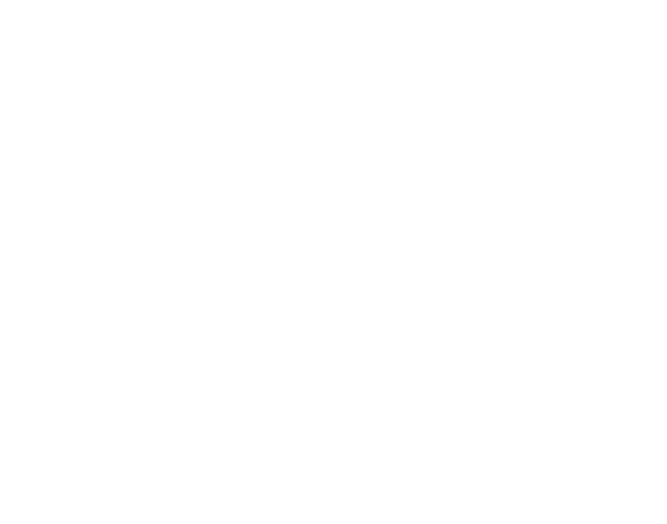
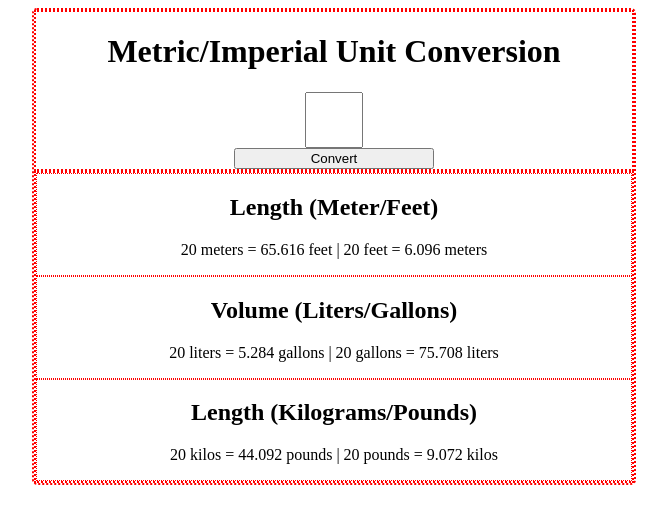
Before and after one commit to ItamarLu/Unit-Conversion, a plain HTML site: page index.html in a window 1280 px wide. Shown: the whole page, without its empty margins (306-973 px from the left). Drawn offline with Linux system fonts and the light colour scheme.

Commit message:
html done

```diff
--- a/index.html
+++ b/index.html
@@ -5,12 +5,29 @@
   <meta http-equiv="X-UA-Compatible" content="IE=edge">
   <meta name="viewport" content="width=device-width, initial-scale=1.0">
   <link rel="stylesheet" href="styles.css">
-  <title>Document</title>
+  <title>Metric/Imperial</title>
 </head>
 <body>
-  <div>
-
-
+  <div id="container">
+    <div id="first-part">
+      <h1>Metric/Imperial Unit Conversion</h1>
+      <input id="number-box" type="number">
+      <button id="convert-btn">Convert</button>
+    </div>
+    <div id="second-part">
+      <div class="measurement-boxes" id="length-box">
+        <h2>Length (Meter/Feet)</h2>
+        <p>20 meters = 65.616 feet | 20 feet = 6.096 meters</p>
+      </div>
+      <div class="measurement-boxes" id="volume-box">
+        <h2>Volume (Liters/Gallons)</h2>
+        <p>20 liters = 5.284 gallons | 20 gallons = 75.708 liters</p>
+      </div>
+      <div class="measurement-boxes" id="mass-box">
+        <h2>Length (Kilograms/Pounds)</h2>
+        <p>20 kilos = 44.092 pounds | 20 pounds = 9.072 kilos</p>
+      </div>
+    </div>
   </div>
   <script src="index.js"></script>
 </body>
--- a/styles.css
+++ b/styles.css
@@ -0,0 +1,28 @@
+#container{
+  border: 2px dotted red;
+  border-radius: 5px;
+  margin: 0 auto;
+  width: 600px;
+  text-align: center;
+}
+#first-part{
+  border: 2px dotted red;
+  display: flex;
+  flex-direction: column;
+}
+#second-part{
+  border: 2px dotted red;
+}
+.measurement-boxes{
+  border: 1px dotted red;
+}
+#number-box {
+  width: 50px;
+  height: 50px;
+  text-align: center;
+  margin: 0px auto;
+}
+#convert-btn {
+  width: 200px;
+  margin: 0px auto;
+}
```
